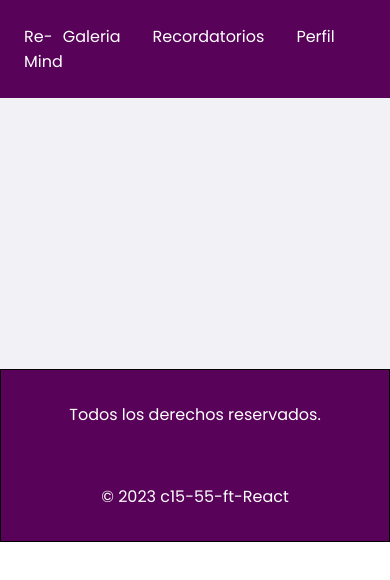
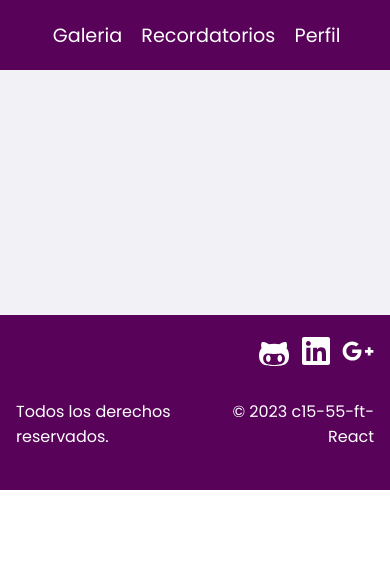
Before and after one commit to No-Country/c15-55-ft-php, a React (Vite) app: page /v1 in a window 390 px wide. Shown: the top 580 px of the page. Built offline with nearby package versions, Linux system fonts and the light colour scheme; no server answers; the database is empty.

Commit message:
header/footer responsive 576px

```diff
--- a/src/components/footer/Footer.css
+++ b/src/components/footer/Footer.css
@@ -1,7 +1,50 @@
 .footer {
-    border: 1px solid black;
+    /* border: 1px solid black; */
     background-color: #580359;
     color: #fff;
+    display: flex;
+    flex-wrap: wrap;
     text-align: center;
-    padding: 1rem;
+    /* justify-content: center; */
+    /* position: fixed; */
+    /* bottom: 0px; */
 }
+
+.logos-div-container {
+    display: flex;
+    width: 100%;
+    justify-content: end;
+    font-size: 2em;
+    padding-top: 20px;
+    margin-right: .5em;
+    font-size: 2em;
+    gap: 10px;
+}
+
+.github {
+    color: #fff;
+}
+
+.links-bottom {
+    display: flex;
+    justify-content: space-between;
+    width: 100%;
+}
+
+.links-div {
+    width: 50%;
+}
+
+.rights {
+    text-align: left;
+    margin-left: 1em;
+}
+
+.copyright {
+    text-align: right;
+    margin-right: 1em;
+}
+
+@media screen and (max-width: 578px) {
+
+}
--- a/src/components/footer/Footer.jsx
+++ b/src/components/footer/Footer.jsx
@@ -1,11 +1,28 @@
 import React from 'react';
 import "../footer/Footer.css";
+import { FaGithubAlt } from "react-icons/fa";
+import { FaLinkedin } from "react-icons/fa";
+import { FaGooglePlusG } from "react-icons/fa";
+import { Link } from 'react-router-dom';
 
 function Footer() {
   return (
     <div className='footer'>
-        <p>Todos los derechos reservados.</p><br />
-        <p>© 2023 c15-55-ft-React</p>
+      <div className='logos-div-container'>
+        <Link to='https://github.com/No-Country/c15-55-ft-php' target='_blank'>
+          <FaGithubAlt className='github'/>
+        </Link>
+        <FaLinkedin />
+        <FaGooglePlusG />
+      </div>
+      <div className='links-bottom'>
+        <div className='links-div'>
+          <p className='rights'>Todos los derechos reservados.</p><br />
+        </div>
+        <div className='links-div'>
+          <p className='copyright'>© 2023 c15-55-ft-React</p>
+        </div>
+      </div>
     </div>
   )
 }
--- a/src/components/header/Header.css
+++ b/src/components/header/Header.css
@@ -1,21 +1,45 @@
-.header {
+.Header {
     background-color: #580359;
-    padding: 1.5rem;
+    height: 100%;
     display: flex;
     justify-content: space-between;
+    align-items: center;
+}
+
+.leftLink {
+    width: 40%;
+    /* border: 1px solid red; */
+    display: flex;
+}
+
+.rightLinks {
+    /* border: 1px solid red; */
+    width: 60%;
+    text-align: end;
+    margin-right: 1rem;
 }
 
 .linkStyle {
     color: #fff;
     text-decoration: none;
-    border-radius: 18px;
-    font-size: 1rem;
+    border-radius: 5px;
+    font-size: 1.2rem;
+    margin-left: 1em;
 }
 
 .linkStyle-active {
-    background-color: blue;
+    background-color: #aa77ab;
+    color: black;
+    font-size: 1.3em;
 }
 
-.rightLink {
-    margin-right: 2rem;
+@media screen and (max-width: 576px) {
+    .leftLink {
+        display: none;
+    }
+
+    .rightLinks {
+        width: 100%;
+        text-align: center;
+    }
 }
--- a/src/components/header/Header.jsx
+++ b/src/components/header/Header.jsx
@@ -4,13 +4,15 @@ import { NavLink } from 'react-router-dom';
 
 function Header() {
   return (
-    <div className='header'>
+    <div className='Header'>
+      <div className='leftLink'>
         <NavLink to="/v1/homePage" className='linkStyle'>Re-Mind</NavLink>
-        <div className='rightLinks'>
-          <NavLink to="/v1/gallery" className={({ isActive }) => `linkStyle rightLink ${isActive ? `linkStyle-active` : ''}`}>Galeria</NavLink>
-          <NavLink to="/v1/reminders" className={({ isActive }) => `linkStyle rightLink ${isActive ? `linkStyle-active` : ''}`}>Recordatorios</NavLink>
-          <NavLink to="/v1/profile" className={({ isActive }) => `linkStyle rightLink ${isActive ? `linkStyle-active` : ''}`}>Perfil</NavLink>
-        </div>
+      </div>
+      <div className='rightLinks'>
+        <NavLink to="/v1/gallery" className={({ isActive }) => `linkStyle rightLink ${isActive ? `linkStyle-active` : ''}`}>Galeria</NavLink>
+        <NavLink to="/v1/reminders" className={({ isActive }) => `linkStyle rightLink ${isActive ? `linkStyle-active` : ''}`}>Recordatorios</NavLink>
+        <NavLink to="/v1/profile" className={({ isActive }) => `linkStyle rightLink ${isActive ? `linkStyle-active` : ''}`}>Perfil</NavLink>
+      </div>
     </div>
   )
 }
--- a/src/containers/Root/Root.jsx
+++ b/src/containers/Root/Root.jsx
@@ -6,12 +6,15 @@ import Footer from '../../components/footer/Footer';
 function Root() {
   return (
     <>
+    <header>
         <Header />
-            <main>
-                <Outlet />
-            </main>
-
-        <Footer />
+    </header>
+      <main>
+          <Outlet />
+      </main>
+    <footer>
+      <Footer />
+    </footer>
     </>
   )
 }
--- a/src/containers/galeria/Galeria.css
+++ b/src/containers/galeria/Galeria.css
@@ -39,10 +39,12 @@
 }
 
 .photos-container {
-    border: 1px solid red;
+    /* border: 1px solid red; */
     display: flex;
+    justify-content: space-around;
     gap: 2em;
     margin-left: 1em;
+    margin-top: 4em;
 }
 
 .photo-div {
@@ -51,11 +53,24 @@
     width: 300px;
     border-radius: 10px;
     cursor: pointer;
+    display: flex;
+    justify-content: center;
+    align-items: center;
+}
+
+.icon-div {
+
 }
 
 .photo-div p {
     display: flex;
-    justify-content: space-around;
+    justify-content: center;
+    text-align: center;
+    font-size: 2em;
+}
+
+.icon-div-gallery {
+    font-size: 4em;
 }
     /* form add popup */
 .popup-container {
--- a/src/containers/galeria/Galeria.jsx
+++ b/src/containers/galeria/Galeria.jsx
@@ -7,6 +7,8 @@ import { db } from '../../config/firestore';
 import { push, set } from 'firebase/database';
 import { getStorage, listAll } from 'firebase/storage';
 import { MdAddToPhotos } from "react-icons/md";
+import { TbPhotoSquareRounded } from "react-icons/tb";
+import { CiStar } from "react-icons/ci";
 
 
 const Galeria = () => {
@@ -137,14 +139,18 @@ const Galeria = () => {
             </form>
           </div>
       )}
-        <button>Search</button>
+        {/* <button>Search</button> */}
       </div>
       <div className='photos-container'>
         <div className='photo-div'>
-          <p>Todas 📷</p>
+          {/* <div className='icon-div'> */}
+            <TbPhotoSquareRounded className='icon-div-gallery'/>
+          {/* </div> */}
+          <p>Todas</p>
         </div>
         <div className='photo-div'>
-          <p>Favoritas ⭐</p>
+          <CiStar className='icon-div-gallery' />
+          <p>Favoritas</p>
         </div>
       </div>
       <div>
--- a/src/containers/homePage/HomePage.css
+++ b/src/containers/homePage/HomePage.css
@@ -27,7 +27,7 @@ body {
 
 /* title */
 .hPtitle {
-    padding-top: 5%;
+    padding-top: 4em;
     padding-left: 1em;
 }
 
@@ -230,4 +230,13 @@ article.nextSlide {
         width: 400px;
     }
 
+    .hPtitle h4 {
+        font-size: 1rem;
+        text-align: center;
+    }
+
+    .hPtitle p {
+        text-align: center;
+    }
+
 }
--- a/src/index.css
+++ b/src/index.css
@@ -1,11 +1,22 @@
 html, body {
   height: 100%;
   margin: 0;
+  padding: 0;
 }
 
 body {
   display: flex;
   flex-direction: column;
+  /* margin: 0; */
+}
+
+header {
+  height: 70px;
+}
+
+footer {
+  /* height: 75px; */
+  margin-top: 0;
 }
 
 main {
```
